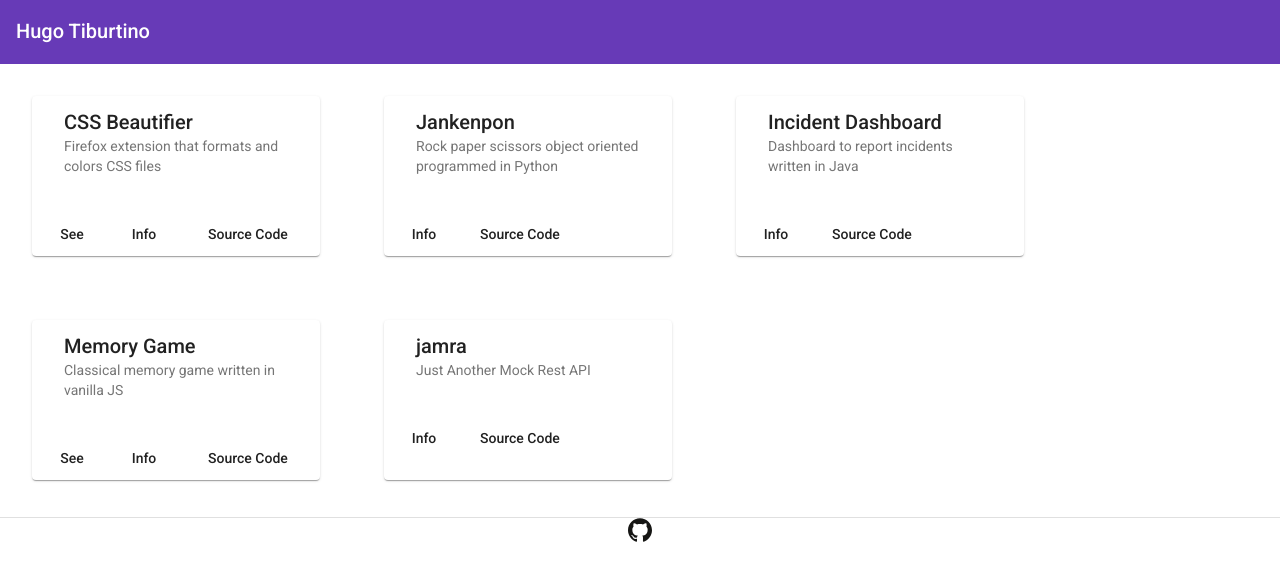
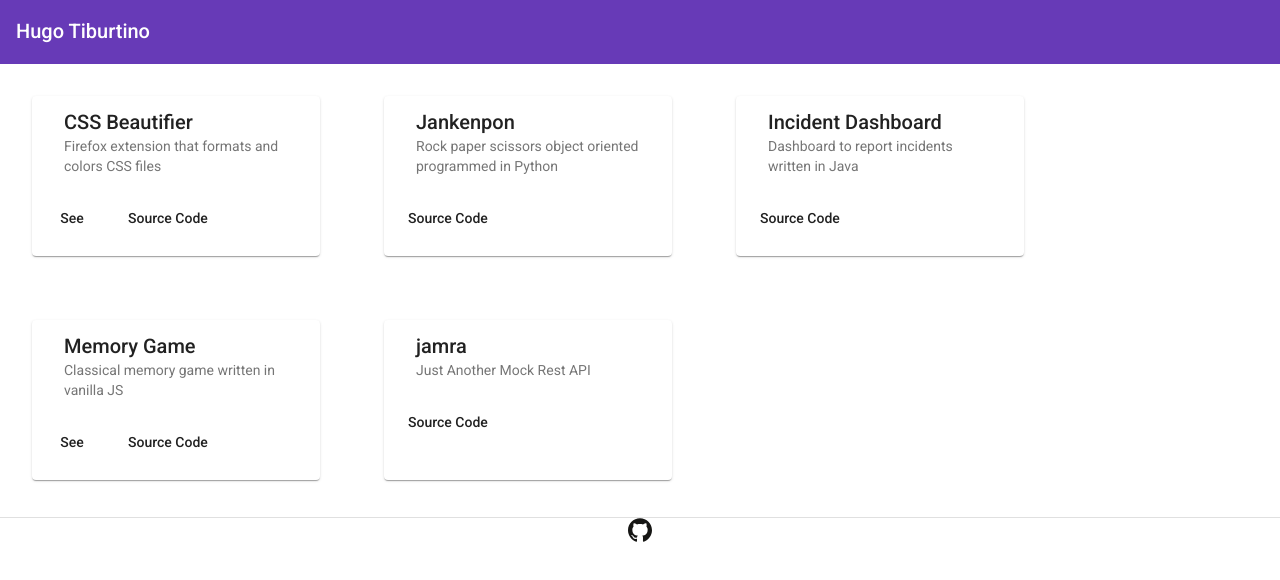
Before and after one commit to hugotiburtino/hugotiburtino.dev, an Angular app: page / in a window 1280 px wide. Shown: the top 580 px of the page. Built offline with nearby package versions, Linux system fonts and the light colour scheme.

Commit message:
Add event listener to handle button clicks

```diff
--- a/src/app/projects-panel/projects-panel.component.html
+++ b/src/app/projects-panel/projects-panel.component.html
@@ -5,12 +5,12 @@
         <mat-card-title>{{proj.name}}</mat-card-title>
         <mat-card-subtitle>{{proj.summary}}</mat-card-subtitle>
       </mat-card-header>
-      <mat-card-content>
+      <!--mat-card-content>
         <p></p>
-      </mat-card-content>
-      <mat-card-actions>
+      </mat-card-content-->
+      <mat-card-actions (click)="onClick($event.target, proj)">
         <button *ngIf="proj.url" mat-button>See</button>
-        <button mat-button>Info</button>
+        <!--button mat-button>Info</button-->
         <button mat-button>Source Code</button>
       </mat-card-actions>
     </mat-card>
--- a/src/app/projects-panel/projects-panel.component.ts
+++ b/src/app/projects-panel/projects-panel.component.ts
@@ -32,4 +32,16 @@ export class ProjectsPanelComponent implements OnInit {
     });
   }
 
+
+  onClick(button: HTMLButtonElement, project) {
+    /* TODO: change "See", "Info" and "Source Code" for values like numbers
+             that way we can be more flexibel with names at view */
+    if (button.innerText == "See") {
+      window.open(project.url, "_blank").focus()
+    } else if (button.innerText == "Info") {
+      // Implementme
+    } else if (button.innerText == "Source Code") {
+      window.open(project.srcCodeUrl, "_blank").focus()
+    }
+  }
 }
```
